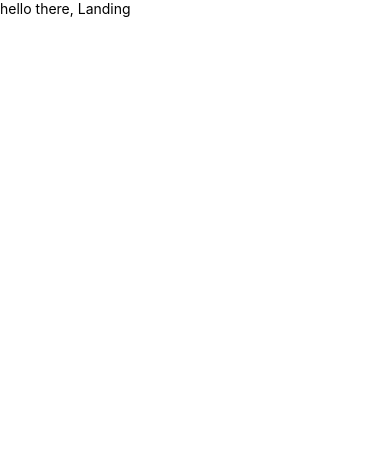
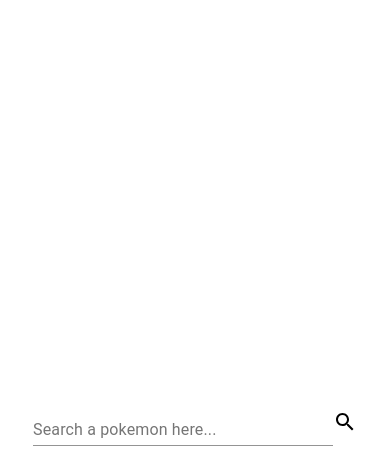
Before and after one commit to nelvson/pokedex-nipraw, a React Native app: screen / in a window 390 px wide. Shown: the top 476 px of the page. Built offline with nearby package versions, Linux system fonts and the light colour scheme.

Commit message:
Work on Landing screen

```diff
--- a/src/screens/Landing.tsx
+++ b/src/screens/Landing.tsx
@@ -1,10 +1,56 @@
-import React from 'react';
-import { View, Text } from 'react-native';
+import React, { useState } from 'react';
+import { ActivityIndicator, StyleSheet, Text, View } from 'react-native';
+import { TextField } from '@material-ui/core';
+import { Search } from '@material-ui/icons';
+import { useHistory } from 'react-router';
+
+const SearchBar = (props: { func: Function }) => {
+  let [text, setText] = useState('');
+  return (
+    <View style={styles.textEntry}>
+      <TextField
+        onKeyPress={(event) => {
+          if (event.key === 'Enter') {
+            props.func(`/detail/${text}`);
+          }
+        }}
+        label="Search a pokemon here..."
+        value={text}
+        style={{ width: 300 }}
+        onChange={(event) => setText(event.target.value)}
+      />
+      <Search onClick={() => props.func(`/detail/${text}`)} />
+    </View>
+  );
+};
 
 export default function Landing() {
+  let history = useHistory();
+
   return (
-    <View>
-      <Text>hello there, Landing</Text>
+    <View style={styles.root}>
+      <View style={styles.searchBar}>
+        <SearchBar func={history.push} />
+      </View>
+
     </View>
   );
 }
+
+const styles = StyleSheet.create({
+  root: {
+    flex: 1,
+    alignItems: 'center',
+  },
+  searchBar: {
+    flex: 1,
+    flexDirection: 'row',
+    justifyContent: 'center',
+    alignItems: 'center', //changed value of alignItems
+  },
+  textEntry: {
+    flexDirection: 'row',
+    justifyContent: 'center',
+    alignItems: 'center',
+  },
+});
```
